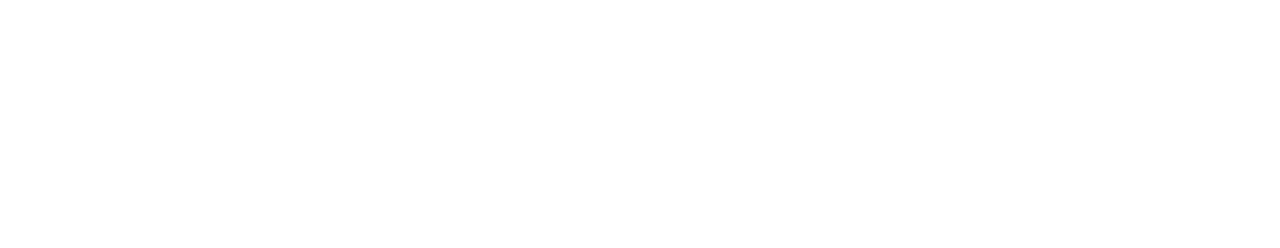
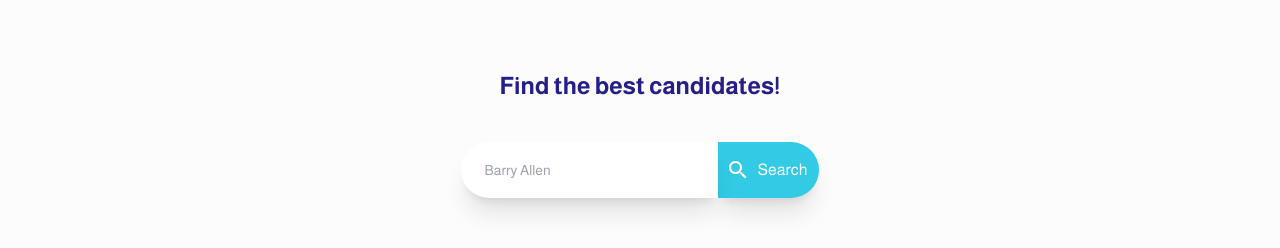
Before and after one commit to Juan2579/Torre-Technical-Test, a Next.js app: page / in a window 1280 px wide. Shown: the part 799-1047 px from the top of the page. Before the commit the page ends 800 px from the top, so only its background shows below. Built offline with nearby package versions, Linux system fonts and the light colour scheme.

Commit message:
[ADD] Search people input

```diff
--- a/src/app/page.js
+++ b/src/app/page.js
@@ -1,9 +1,12 @@
 import { Hero } from "@/components/Hero";
+import { PeopleSearch } from "@/components/PeopleSearch";
 
 export default function Home() {
   return (
     <main className="w-full flex flex-col">
       <Hero />
+
+      <PeopleSearch />
     </main>
   )
 }
--- /dev/null
+++ b/src/components/PeopleSearch/index.jsx
@@ -0,0 +1,26 @@
+"use client";
+import SearchIcon from '@mui/icons-material/Search';
+
+export const PeopleSearch = () => {
+  return (
+    <section className="w-full bg-[#fcfcfd]">
+      <div className="w-[90%] h-full mx-auto flex flex-col gap-10 py-10 items-center justify-center lg:py-20 xl:w-[85%] min-[1800px]:w-[75%] min-[2000px]:w-[65%]">
+        <h2 className="text-center text-primary-purple text-xl lg:text-2xl font-bold">
+          Find the best candidates!
+        </h2>
+        <div className="w-full flex  justify-center">
+          <input
+            className="max-w-[400px] h-14 rounded-l-[30px] z-10 bg-white text-sm py-4 px-6 outline-none shadow-xl"
+            type="text"
+            placeholder="Barry Allen"
+            autoComplete="off"
+          />
+          <button className="flex gap-2 items-center justify-center bg-primary-blue py-2 pl-2 pr-3 text-white rounded-r-[30px] shadow-xl transition-all hover:opacity-50">
+            <SearchIcon size="large" />
+            <span>Search</span>
+          </button>
+        </div>
+      </div>
+    </section>
+  );
+};
```
